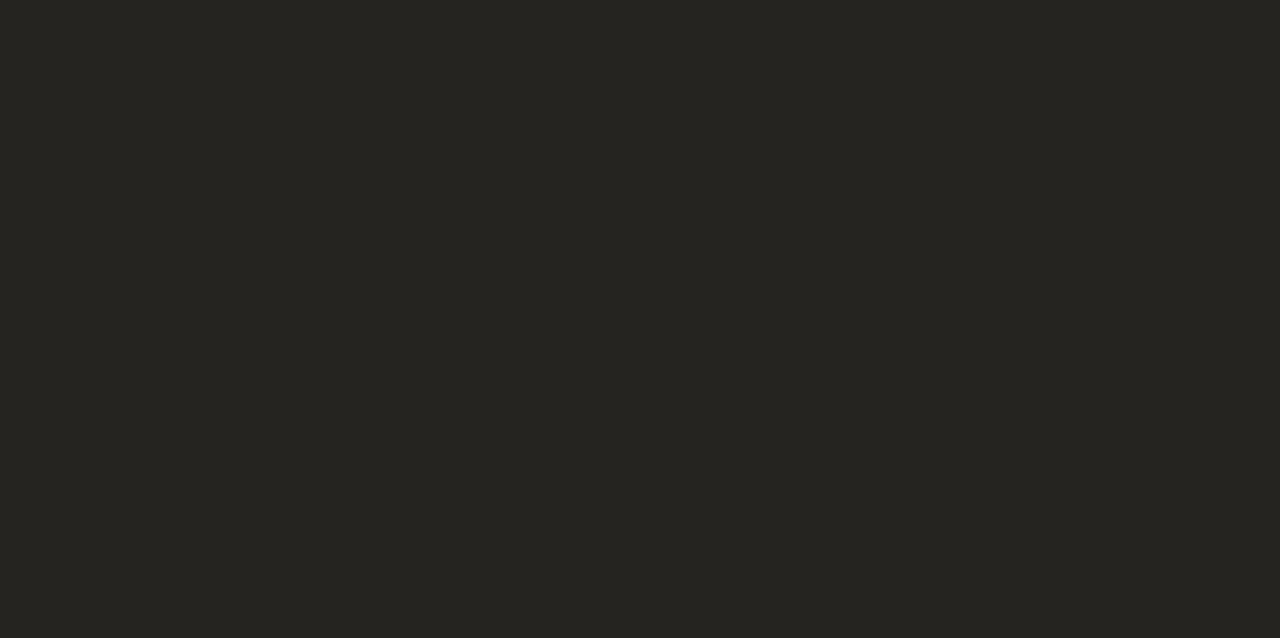
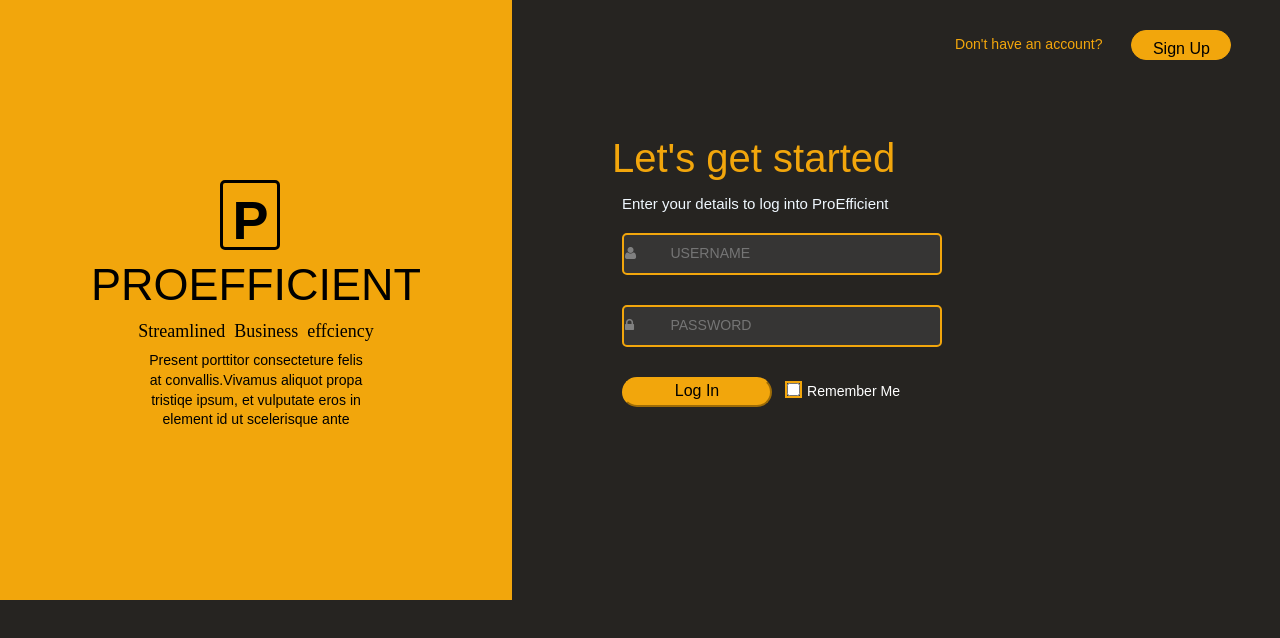
Before and after one commit to chetanchitriv/proefficient, an Angular app: page /login in a window 1280 px wide. Before the commit this address led to /. Shown: the top 638 px of the page. Built offline with nearby package versions, Linux system fonts and the light colour scheme.

Commit message:
initial commit

```diff
--- a/src/app/app.module.ts
+++ b/src/app/app.module.ts
@@ -6,13 +6,15 @@ import { AppComponent } from './app.component';
 import { SidenavComponent } from './shared/sidenav/sidenav.component';
 import { TopnavComponent } from './shared/topnav/topnav.component';
 import { DashboardComponent } from './shared/dashboard/dashboard.component';
+import { LoginComponent } from './login/login.component';
 
 @NgModule({
   declarations: [
     AppComponent,
     SidenavComponent,
     TopnavComponent,
-    DashboardComponent
+    DashboardComponent,
+    LoginComponent
   ],
   imports: [
     BrowserModule,
--- /dev/null
+++ b/src/app/login/login.component.css
@@ -0,0 +1,184 @@
+.main-container {
+    margin: 0;
+    padding: 0;
+    border: 0;
+    outline: 0;
+}
+
+
+/* left part 1 */
+
+.part1 {
+    width: 40%;
+    height: 600px;
+    background: #f2a60c;
+    float: left;
+    text-align: center;
+    padding-top: 180px;
+    font-family: Arial, Helvetica, sans-serif;
+}
+
+
+/*P box    */
+
+.pbox {
+    width: 60px;
+    height: 70px;
+    font-size: 54px;
+    padding-left: 1px;
+    border-radius: 5px;
+    border: 3px solid black;
+    margin-left: 220px;
+    font-family: Arial, Helvetica, sans-serif;
+}
+
+#pr {
+    font-size: 45px;
+    color: black;
+    font-family: Arial, Helvetica, sans-serif;
+}
+
+#pa {
+    font-weight: bold;
+    color: black;
+    margin-bottom: 30px;
+    font-family: Arial, Helvetica, sans-serif;
+}
+
+#sbe {
+    font-size: 18px;
+    color: black;
+    font-family: Arial, Helvetica, sans-serif;
+    font-style: italic;
+}
+
+#pp {
+    color: black;
+    font-family: Arial, Helvetica, sans-serif;
+}
+
+
+/* part 2 right side */
+
+aside {
+    width: 60%;
+    height: 590px;
+    float: right;
+    background-color: #262421;
+    padding-top: 30px;
+    font-family: Arial, Helvetica, sans-serif;
+}
+
+
+/* dont have account */
+
+.account {
+    margin-left: 443px;
+    color: #f2a60c;
+}
+
+
+/* sing up button */
+
+#signup-button1 {
+    width: 100px;
+    height: 30px;
+    color: black;
+    background-color: #f2a60c;
+    border-radius: 50px;
+    text-align: center;
+    border-color: #f2a60c;
+    margin-left: 25px;
+    font-size: medium;
+}
+
+
+/* lets get started */
+
+.head1 {
+    color: #f2a60c;
+    font-size: 40px;
+    margin-top: 70px;
+    margin-left: 100px;
+}
+
+
+/* enter details */
+
+#en {
+    color: white;
+    margin-left: 110px;
+    font-size: 15px;
+    color: aliceblue;
+    padding-bottom: 10px;
+}
+
+.input-icons1 i {
+    position: absolute;
+}
+
+
+/* icons */
+
+.input-icons1 {
+    width: 100%;
+    margin-bottom: 10px;
+}
+
+.icon {
+    padding-right: 10px;
+    padding: 13px;
+    padding-bottom: 10px;
+    min-width: 40px;
+    margin-left: 100px;
+    color: gray;
+    align-items: center;
+}
+
+
+/* input text field */
+
+.input-field1 {
+    padding-right: 10px;
+    height: 10px;
+    width: 320px;
+    padding: 19px;
+    margin-left: 110px;
+    border-radius: 5px;
+    margin-bottom: 20px;
+    border: 2px solid #f2a60c;
+    background-color: #363534;
+}
+
+
+/* log in  button  */
+
+#login-button1 {
+    width: 150px;
+    height: 30px;
+    color: black;
+    background-color: #f2a60c;
+    border-radius: 50px;
+    text-align: center;
+    border-color: #f2a60c;
+    margin-left: 110px;
+    font-family: Arial, Helvetica, sans-serif;
+    font-size: medium;
+}
+
+
+/* check  box */
+
+.chekbox12 input[type=checkbox] {
+    outline: 2px solid #f2a60c;
+    margin-left: 15px;
+}
+
+
+/* using remember me */
+
+#span1 {
+    color: white;
+    font-family: Arial, Helvetica, sans-serif;
+    margin-left: 7px;
+}
--- /dev/null
+++ b/src/app/login/login.component.html
@@ -0,0 +1,64 @@
+<div class="main-container">
+
+    <!-- 1st left part start -->
+    <div class="part1">
+        <!-- pbox define a logo P -->
+        <div class="pbox">
+            <b id="pa">P</b>
+        </div>
+        <!-- heading tag -->
+        <h1 id="pr">PROEFFICIENT</h1>
+        <h5 id="sbe"><i>Streamlined Business effciency</i></h5>
+        <!-- paragraph tag -->
+        <p id="pp">Present porttitor consecteture felis <br> at convallis.Vivamus aliquot propa<br> tristiqe ipsum, et vulputate eros in <br> element id ut scelerisque ante</p>
+    </div>
+    <!--1st left part close -->
+
+    <!-- 2nd part start -->
+    <div class="part2">
+        <!-- aside tag use  bcoz to partion of the page  -->
+        <aside>
+
+            <div class="account">Don't have an account?
+                <!-- singup button  -->
+                <!-- <button type="submit" id="signup-button"> SignUp</button> -->
+                <a class="btn btn-default" id="signup-button1">Sign Up</a> </div>
+            <div>
+                <!-- using form -->
+                <form  id="loginForm" novalidate>
+                    <!-- heading -->
+                    <div class="head1">Let's get started</div>
+
+                    <h4 id="en">Enter your details to log into ProEfficient</h4>
+
+                    <!-- user icon and user field -->
+                    <div class="input-icons1">
+                        <i class="fa fa-user icon"></i>
+                        <input class="input-field1" type="text" name="username" value="" placeholder=" &nbsp; &nbsp; &nbsp; USERNAME" zpattern="^[A-Za-z0-9_]{2,15}$" title="Enter Valid UserName">
+                    </div>
+
+                    <!-- password icon field -->
+                    <div class="input-icons1">
+
+                        <i class="fa fa-lock icon"></i>
+                        <input class="input-field1" type="password" value="" placeholder=" &nbsp; &nbsp; &nbsp; PASSWORD" pattern="(?=^.{8,}$)((?=.*\d)|(?=.*\W+))(?![.\n])(?=.*[A-Z])(?=.*[a-z]).*$">
+                    </div>
+
+                    <!--  Log in button-->
+                    <button type="submit" id="login-button1" routerLink="/dashboard">Log In</button>
+
+                    <!-- chekbox for remember me -->
+                    <!-- take lable -->
+                    <label class="chekbox12">
+
+                            <input type="checkbox"> <span id="span1">Remember Me</span>
+
+                    </label>
+
+                </form>
+                <!-- form close -->
+            </div>
+        </aside>
+    </div>
+    <!-- 2nd part  close -->
+</div>
--- /dev/null
+++ b/src/app/login/login.component.ts
@@ -0,0 +1,15 @@
+import { Component, OnInit } from '@angular/core';
+
+@Component({
+  selector: 'app-login',
+  templateUrl: './login.component.html',
+  styleUrls: ['./login.component.css']
+})
+export class LoginComponent implements OnInit {
+
+  constructor() { }
+
+  ngOnInit(): void {
+  }
+
+}
--- a/src/app/shared/sidenav/sidenav.component.html
+++ b/src/app/shared/sidenav/sidenav.component.html
@@ -5,7 +5,7 @@
             Main
             </li> -->
             <li class="active">
-                <a routerLink=""> <span class="glyphicon glyphicon-th-large"></span> Dashboard</a>
+                <a routerLink="dashboard"> <span class="glyphicon glyphicon-th-large"></span> Dashboard</a>
             </li>
 
 
@@ -26,17 +26,19 @@
             </li> -->
 
             <li>
+            <ul id="uielements" class="nav nav-second collapse">
                 <a routerLink="operations" data-toggle="collapse" aria-expanded="">
                     <span class="glyphicon glyphicon-bishop"></span> Operations
                 </a>
-                <ul id="uielements" class="nav nav-second collapse">
-                    <li><a href="production.html"> <span class="glyphicon glyphicon-cog"></span> Production </a>
+
+                    <li><a routerLink="production"> <span class="glyphicon glyphicon-cog"></span> Production </a>
                     </li>
 
                     <li>
-                        <a href="breakdwn.html"> <span class="glyphicon glyphicon-cog"></span> Breakdown </a>
+                        <a routerLink="breakdown"> <span class="glyphicon glyphicon-cog"></span> Breakdown </a>
                     </li>
                 </ul>
+
             </li>
 
 
```
Also changed, not shown: src/app/app-routing.module.ts (+6 -1 lines), 1 other file (tests, documents, lock files or other folders).
